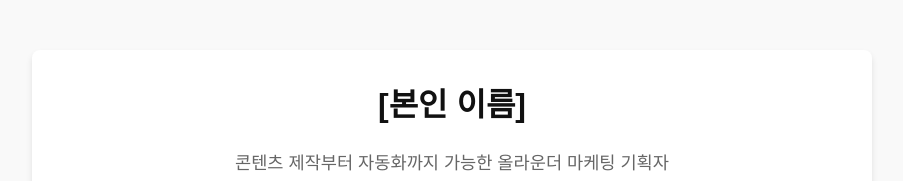
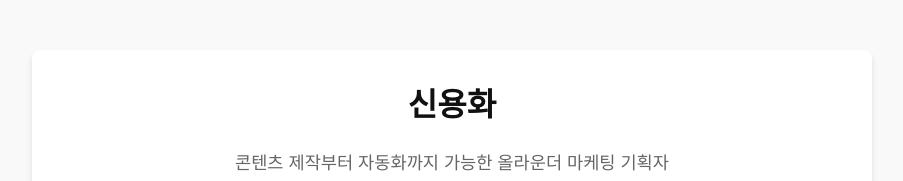
Before and after one commit to a01090329429-max/shinyonghwa-, a plain HTML site: page index.html in a window 1280 px wide. Shown: the top 181 px of the page, without its empty margins (188-1091 px from the left). Drawn offline with Linux system fonts and the light colour scheme.

Commit message:
Update index.html

```diff
--- a/index.html
+++ b/index.html
@@ -4,7 +4,7 @@
     <meta charset="UTF-8">
     <meta name="viewport" content="width=device-width, initial-scale=1.0">
 
-    <title>콘텐츠 제작부터 자동화까지, 마케팅 기획자 [이름] 포트폴리오</title>
+    <title>콘텐츠 제작부터 자동화까지, 마케팅 기획자 신용화 포트폴리오</title>
     <meta name="description" content="어도비 기반의 감각적인 사진·영상 편집 스킬과 업무 효율을 극대화하는 문서/마케팅 자동화 능력을 겸비한 준비된 마케팅 기획자 [이름]의 포트폴리오입니다. 기획부터 제작, 시스템 구축까지 가능한 올라운더의 역량을 확인해 보세요.">
 
     <meta property="og:type" content="website">
@@ -118,7 +118,7 @@
 
     <div class="container">
         <header>
-            <h1>[본인 이름]</h1>
+            <h1>신용화</h1>
             <p>콘텐츠 제작부터 자동화까지 가능한 올라운더 마케팅 기획자</p>
         </header>
 
```
